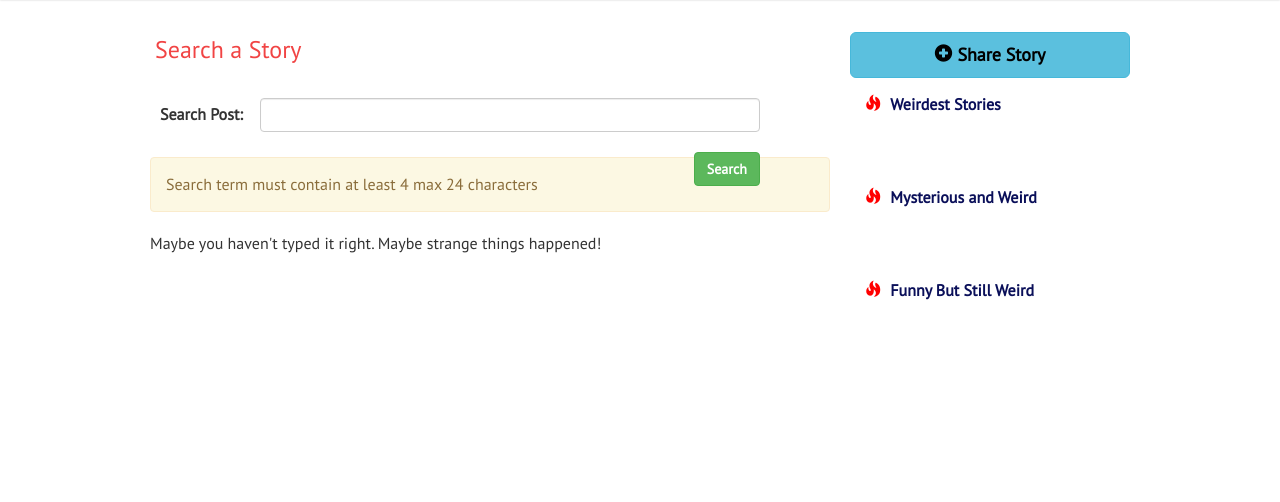
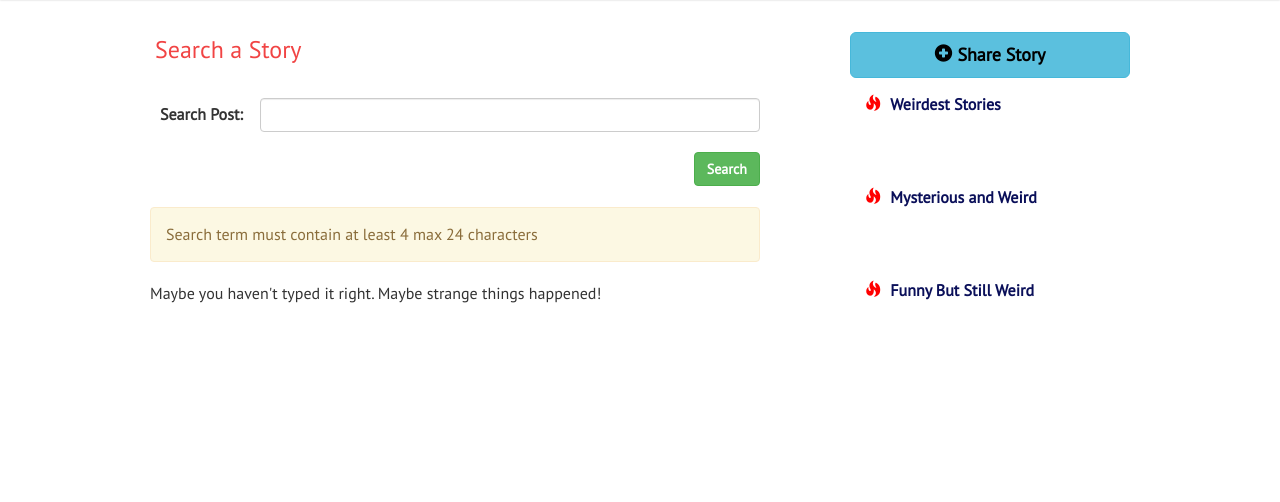
Before and after one commit to OrhanOdabasi/weirdbutreal, a Django app: page /search in a window 1280 px wide. Shown: the part 53-555 px from the top of the page. Run offline with Django 3.2, Linux system fonts and the light colour scheme; data that the repository does not hold is empty; some libraries are stand-ins or nearby versions; some web fonts are replaced.

Commit message:
Search page floating bug fixed.

```diff
--- a/story/templates/listing/search.html
+++ b/story/templates/listing/search.html
@@ -27,7 +27,7 @@
   {% if stories %}
     {% include "modules/post_list.html" %}
   {% else %}
-    <div>
+    <div style="margin-top: 70px; width: 610px;">
       {% if messages %}
         {% for message in messages  %}
           <div class="alert alert-{{ message.tags }}" role="alert">{{ message }}</div>
```
Also changed, not shown: 1 other file.
